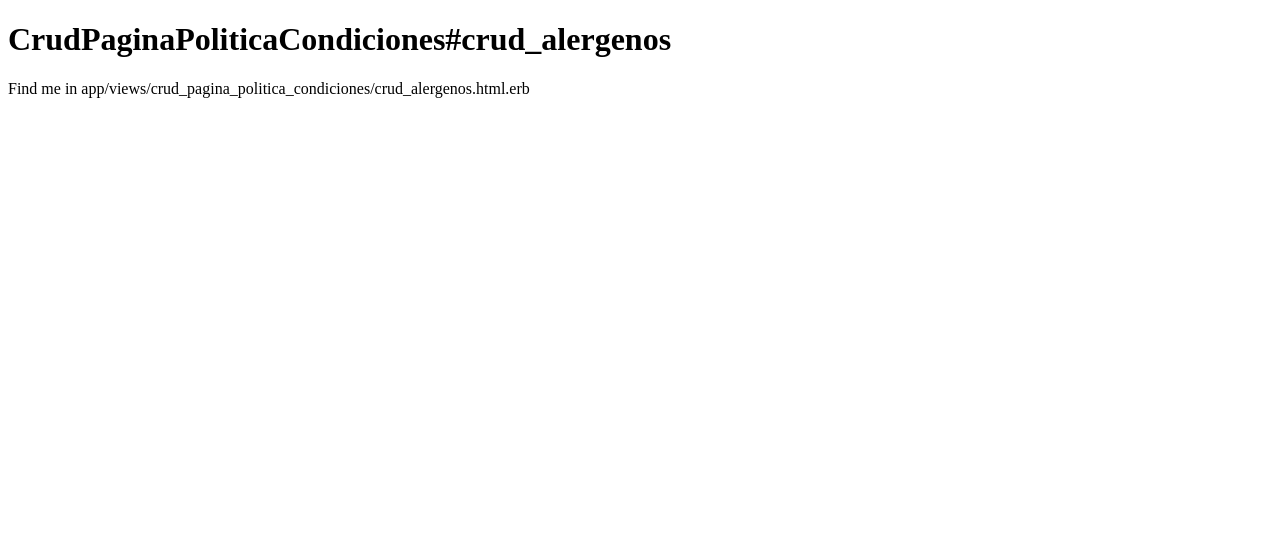
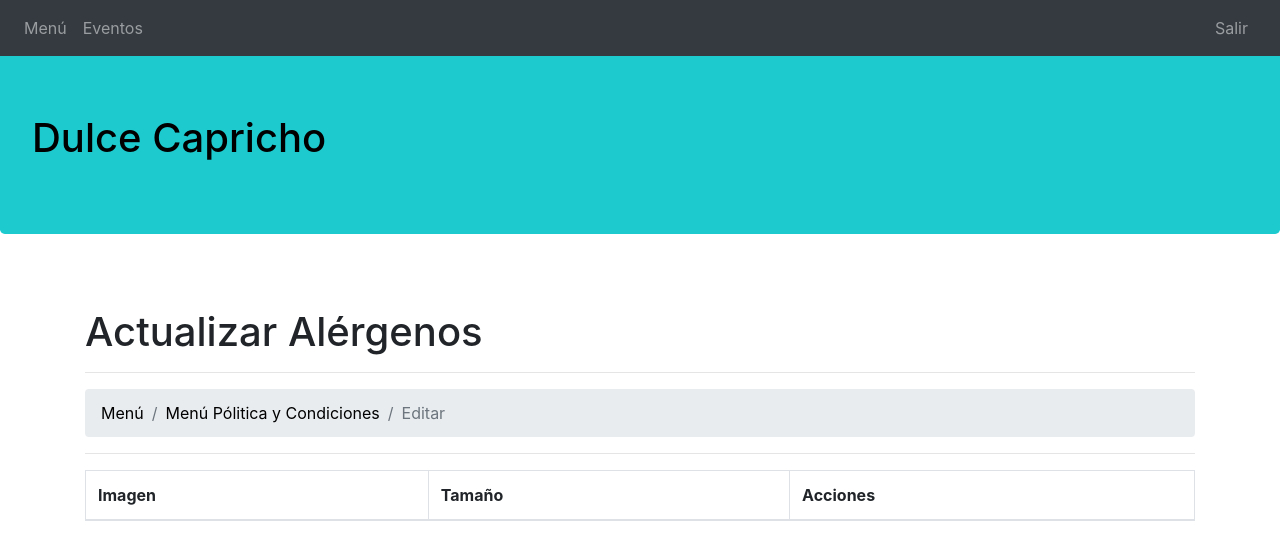
Before and after one commit to JuanmaRuizF/Dulce-Capricho, a Rails app: page /crud_pagina_politica_condiciones/crud_alergenos in a window 1280 px wide. Shown: the top 560 px of the page. Run offline with Rails 7, Linux system fonts and the light colour scheme; lists and menus that the app fills with data are empty; style sheets or scripts are compiled from the project's sources.

Commit message:
Template inicial de alergenos

```diff
--- a/app/views/crud_pagina_politica_condiciones/crud_alergenos.html.erb
+++ b/app/views/crud_pagina_politica_condiciones/crud_alergenos.html.erb
@@ -1,2 +1,70 @@
-<h1>CrudPaginaPoliticaCondiciones#crud_alergenos</h1>
-<p>Find me in app/views/crud_pagina_politica_condiciones/crud_alergenos.html.erb</p>
+<!doctype html>
+<html lang="es">
+
+<head>
+    <!-- Required meta tags -->
+
+    <meta charset="utf-8">
+    <meta name="viewport" content="width=device-width, initial-scale=1, shrink-to-fit=no">
+    <!-- Bootstrap CSS -->
+    <link rel="stylesheet" href="https://stackpath.bootstrapcdn.com/bootstrap/4.5.2/css/bootstrap.min.css" integrity="sha384-JcKb8q3iqJ61gNV9KGb8thSsNjpSL0n8PARn9HuZOnIxN0hoP+VmmDGMN5t9UJ0Z" crossorigin="anonymous">
+    <%= stylesheet_link_tag 'styles.css' %>
+
+    <title>Edición Alérgenos</title>
+</head>
+
+<body>
+    <nav class="navbar navbar-expand-md navbar-dark bg-dark fixed-top">
+        <button class="navbar-toggler" type="button" data-toggle="collapse" data-target="#navbarSupportedContent" aira-controls="navbarNavDropdown" aira-expanded="false" aira-label="Toggle navigation">
+              <span class="navbar-toggler-icon"></span>
+          </button>
+        <div class="collapse navbar-collapse" id="navbarSupportedContent">
+            <ul class="navbar-nav mr-auto">
+                <li class="nav-item "><a class="nav-link" href="/index/admin">Menú</a></li>
+                <li class="nav-item "><a class="nav-link" href="/eventos/index">Eventos</a></li>
+
+            </ul>
+            <a class="navbar-text nav-link nav-item" href="../../logout">Salir</a>
+        </div>
+    </nav>
+
+    <!-- Jumbotron clasico -->
+    <div class="jumbotron loginJumbotron">
+        <h1> Dulce Capricho </h1>
+    </div>
+
+    <div class="container">
+        <br>
+        <h1>Actualizar Alérgenos</h1>
+        <hr>
+        <nav aria-label="breadcrumb">
+            <ol class="breadcrumb">
+                <li class="breadcrumb-item" ><a href="/index/admin">Menú</a></li>
+                <li class="breadcrumb-item" ><a href="/crud_pagina_politica_condiciones/menu_pagina_politica_condiciones">Menú Pólitica y Condiciones</a></li>
+                <li class="breadcrumb-item active"aria-current="page">Editar</li>
+            </ol>
+        </nav>
+        <hr>
+
+        <table class="table table-striped table-bordered table-hover">
+        <thead>
+                <tr>
+                    <th>Imagen</th>
+                    <th>Tamaño</th>
+                    <th>Acciones</th>
+                </tr>
+            </thead>
+            <tbody>
+
+            </tbody>
+        </table>
+
+    </div>
+    <!-- Optional JavaScript; jQuery, Popper.js, and Bootstrap JS-->
+    <script src="https://code.jquery.com/jquery-3.5.1.slim.min.js" integrity="sha384-DfXdz2htPH0lsSSs5nCTpuj/zy4C+OGpamoFVy38MVBnE+IbbVYUew+OrCXaRkfj" crossorigin="anonymous"></script>
+    <script src="https://cdn.jsdelivr.net/npm/popper.js@1.16.1/dist/umd/popper.min.js" integrity="sha384-9/reFTGAW83EW2RDu2S0VKaIzap3H66lZH81PoYlFhbGU+6BZp6G7niu735Sk7lN" crossorigin="anonymous"></script>
+    <script src="https://cdn.jsdelivr.net/npm/bootstrap@4.5.3/dist/js/bootstrap.min.js" integrity="sha384-w1Q4orYjBQndcko6MimVbzY0tgp4pWB4lZ7lr30WKz0vr/aWKhXdBNmNb5D92v7s" crossorigin="anonymous"></script>
+
+
+</body>
+</html>
```
Also changed, not shown: db/schema.rb.
